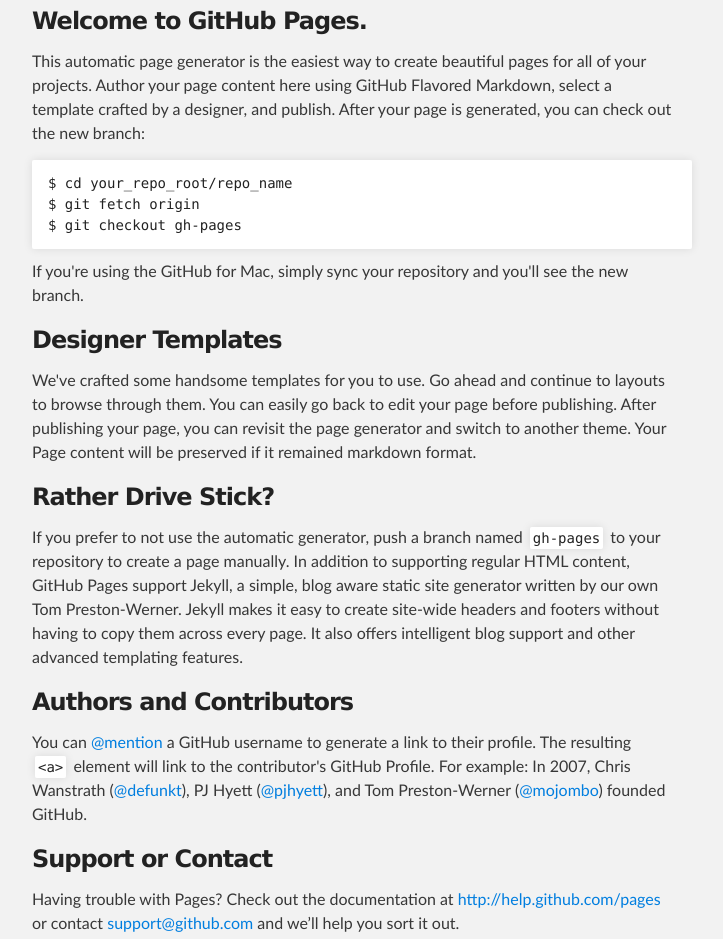
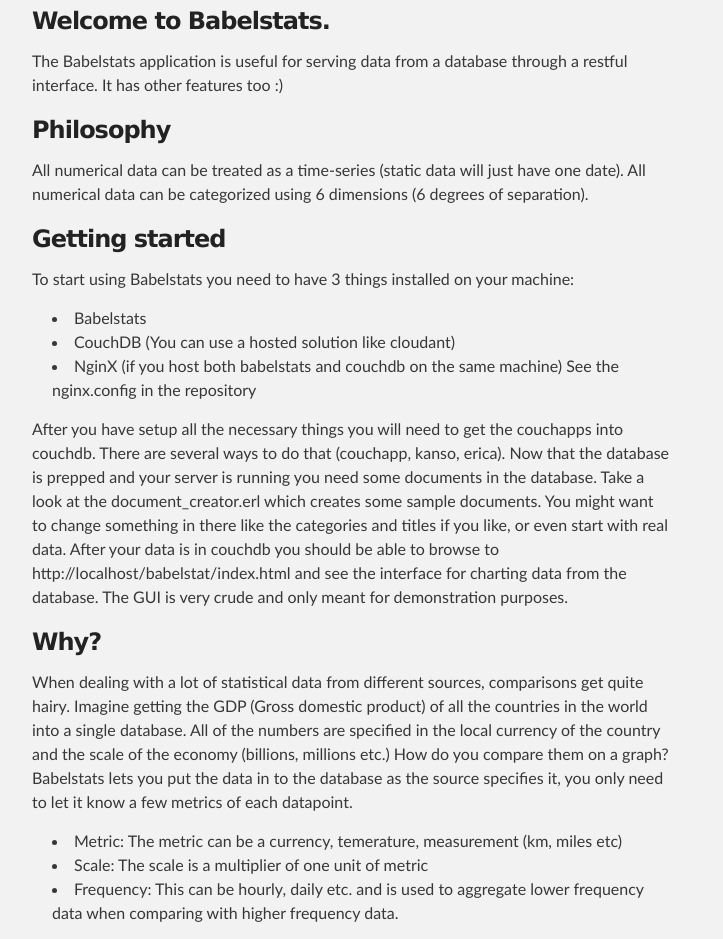
Before and after one commit to nisbus/babelstats, a plain HTML site: page index.html in a window 1280 px wide. Shown: the part 221-1160 px from the top of the page, without its empty margins (288-1011 px from the left). Drawn offline with Linux system fonts and the light colour scheme.

Commit message:
wrote the cover page

```diff
--- a/index.html
+++ b/index.html
@@ -31,35 +31,74 @@
     <!-- MAIN CONTENT -->
     <div id="main_content_wrap" class="outer">
       <section id="main_content" class="inner">
-        <h3>Welcome to GitHub Pages.</h3>
+        <h3>Welcome to Babelstats.</h3>
 
-<p>This automatic page generator is the easiest way to create beautiful pages for all of your projects. Author your page content here using GitHub Flavored Markdown, select a template crafted by a designer, and publish. After your page is generated, you can check out the new branch:</p>
+<p>The Babelstats application is useful for serving data from a database through a restful interface.
+   It has other features too :)</p>
 
-<pre><code>$ cd your_repo_root/repo_name
-$ git fetch origin
-$ git checkout gh-pages
-</code></pre>
+<h3>Philosophy</h3>
 
-<p>If you're using the GitHub for Mac, simply sync your repository and you'll see the new branch.</p>
+<p>All numerical data can be treated as a time-series (static data will just have one date).
+   All numerical data can be categorized using 6 dimensions (6 degrees of separation).
+</p>
 
-<h3>Designer Templates</h3>
+<h3>Getting started</h3>
 
-<p>We've crafted some handsome templates for you to use. Go ahead and continue to layouts to browse through them. You can easily go back to edit your page before publishing. After publishing your page, you can revisit the page generator and switch to another theme. Your Page content will be preserved if it remained markdown format.</p>
+<p>To start using Babelstats you need to have 3 things installed on your machine:
+  <ul>
+    <li>Babelstats</li>
+    <li>CouchDB (You can use a hosted solution like cloudant)</li>
+    <li>NginX (if you host both babelstats and couchdb on the same machine)
+        See the nginx.config in the repository</li>
+  </ul>
+  After you have setup all the necessary things you will need to get the couchapps into couchdb.
+  There are several ways to do that (couchapp, kanso, erica).
+  Now that the database is prepped and your server is running you need some documents in the database.
+  Take a look at the document_creator.erl which creates some sample documents. You might want to change something in there like the categories and titles if you like, or even start with real data.
+  After your data is in couchdb you should be able to browse to http://localhost/babelstat/index.html and see the interface for charting data from the database.
+  The GUI is very crude and only meant for demonstration purposes.
+</p>
 
-<h3>Rather Drive Stick?</h3>
+<h3>Why?</h3>
+<p>
+  When dealing with a lot of statistical data from different sources, comparisons get quite hairy.
+  Imagine getting the GDP (Gross domestic product) of all the countries in the world into a single database.
+  All of the numbers are specified in the local currency of the country and the scale of the economy (billions, millions etc.)
+  How do you compare them on a graph?
+  Babelstats lets you put the data in to the database as the source specifies it, you only need to let it know a few metrics of each datapoint.
+  <ul>
+    <li>Metric: The metric can be a currency, temerature, measurement (km, miles etc)</li>
+    <li>Scale: The scale is a multiplier of one unit of metric</li>
+    <li>Frequency: This can be hourly, daily etc. and is used to aggregate lower frequency data when comparing with higher frequency data.</li>
+  </ul>
+  Example:
+   US GDP:  Metric=USD, Scale=1000000,Frequency=monthly.
+  When you query Babelstats you can give it the metrics you want the result to be and it will convert the data for you before returning.
 
-<p>If you prefer to not use the automatic generator, push a branch named <code>gh-pages</code> to your repository to create a page manually. In addition to supporting regular HTML content, GitHub Pages support Jekyll, a simple, blog aware static site generator written by our own Tom Preston-Werner. Jekyll makes it easy to create site-wide headers and footers without having to copy them across every page. It also offers intelligent blog support and other advanced templating features.</p>
+  Another powerful feature are the calculated series.
+  A lot of statistical information is derived from base statistics i.e. GDP per capita is the Gross Domestic Product divided by the population of a country.
+  Imagine not having to store all this derived data but calculate it when requested.
+  A calculated series in Babelstats is a single document that defines the calculation as a string of document queries and mathematical operators.
+  Example (GDP per capita):
+    {Countries,USA,Economy,Total,Key Statistics,GDP}/{Countries,USA,Census,Total,Population,All}
+
+  When you call this series, Babelstats will call the database requesting both of those series and divide one with the other for each series point it finds.
+  There is no limit as to the recursiveness of the calculations, that is if one of the series in a calculation is a calculation itself it will traverse the database
+  until it gets to the source and then calculate upwards towards the result.
+  Of course metrics play a key role here in converting all parts of the calculation to a common logical metric.
+</p>
 
 <h3>Authors and Contributors</h3>
 
-<p>You can <a href="https://github.com/blog/821" class="user-mention">@mention</a> a GitHub username to generate a link to their profile. The resulting <code>&lt;a&gt;</code> element will link to the contributor's GitHub Profile. For example: In 2007, Chris Wanstrath (<a href="https://github.com/defunkt" class="user-mention">@defunkt</a>), PJ Hyett (<a href="https://github.com/pjhyett" class="user-mention">@pjhyett</a>), and Tom Preston-Werner (<a href="https://github.com/mojombo" class="user-mention">@mojombo</a>) founded GitHub.</p>
+<p>Babelstats was first created during the 48 hour Erlang competition; Spawnfest in 2011 by <a href="http://github.com/omarkj" class="user-mention">@omarkj</a> and <a href="http://github.com/nisbus" class="user-mention">@nisbus</a>.
+</p>
 
-<h3>Support or Contact</h3>
+<h3>Documentation</h3>
 
-<p>Having trouble with Pages? Check out the documentation at <a href="http://help.github.com/pages">http://help.github.com/pages</a> or contact <a href="mailto:support@github.com">support@github.com</a> and we’ll help you sort it out.</p>
+<p>You can find further code documentation <a href="">here<\a>.</p>
+
       </section>
     </div>
-
     <!-- FOOTER  -->
     <div id="footer_wrap" class="outer">
       <footer class="inner">
@@ -67,8 +106,5 @@ $ git checkout gh-pages
         <p>Published with <a href="http://pages.github.com">GitHub Pages</a></p>
       </footer>
     </div>
-
-
-
   </body>
 </html>
```
